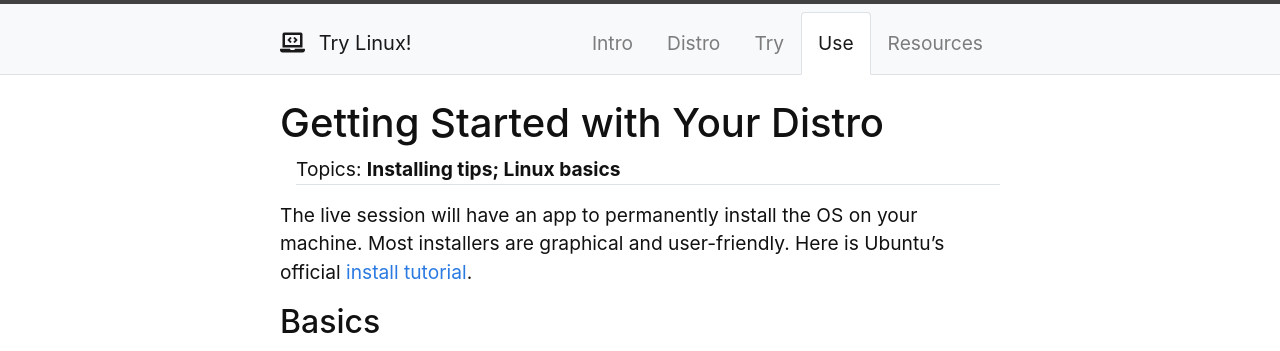
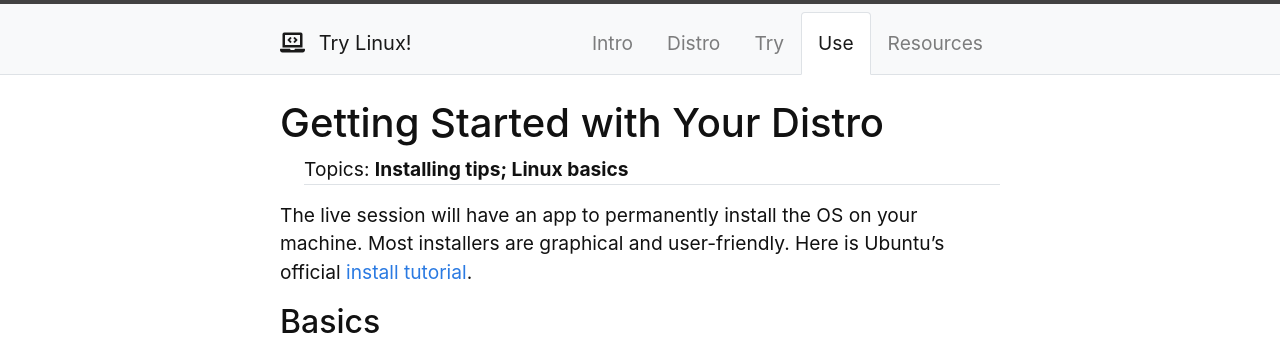
Before and after one commit to evanwill/try-linux, a Jekyll site: the page built from content/4-use.md, in a window 1280 px wide. Shown: the top 351 px of the page. Built offline with Jekyll 4.4.1, drawn with Linux system fonts in a browser that asks for light colours.

Commit message:
section tweak

```diff
--- a/_layouts/section.html
+++ b/_layouts/section.html
@@ -4,9 +4,9 @@ layout: default
 
 <h1>{{ page.title }}</h1>
 
-{% if page.topics %}<div class="ml-3 mb-3 border-bottom">Topics: <strong>{{ page.topics }}</strong></div>{%- endif -%}
+{% if page.topics %}<div class="ml-4 mb-3 border-bottom">Topics: <strong>{{ page.topics }}</strong></div>{%- endif -%}
 
-{% if page.description %}<div class="ml-3 mb-3 border-bottom">{{ page.description | markdownify }}</div>{%- endif -%}
+{% if page.description %}<div class="ml-4 mb-3 border-bottom">{{ page.description | markdownify }}</div>{%- endif -%}
 
 {% if page.youtubeid %}
 <div class="text-center mb-4 border rounded p-2">
```
